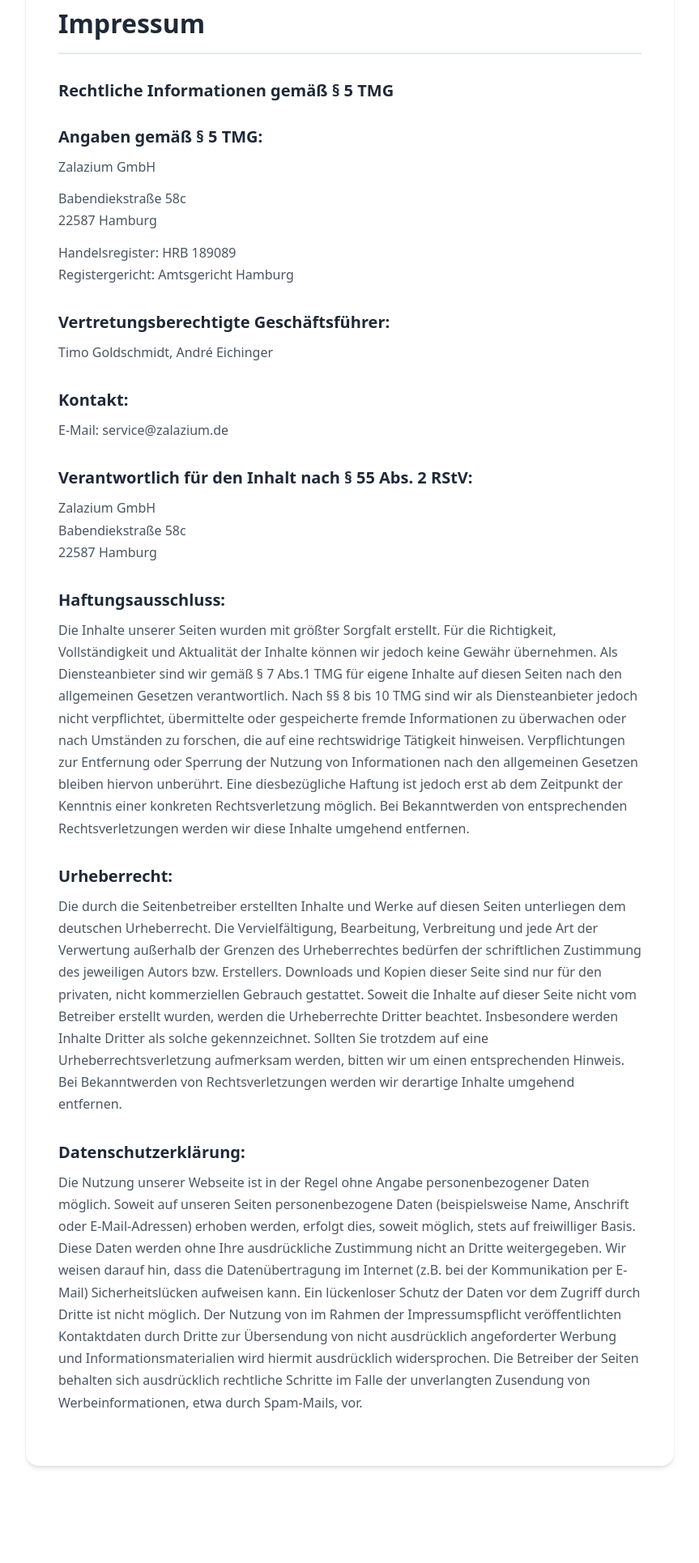
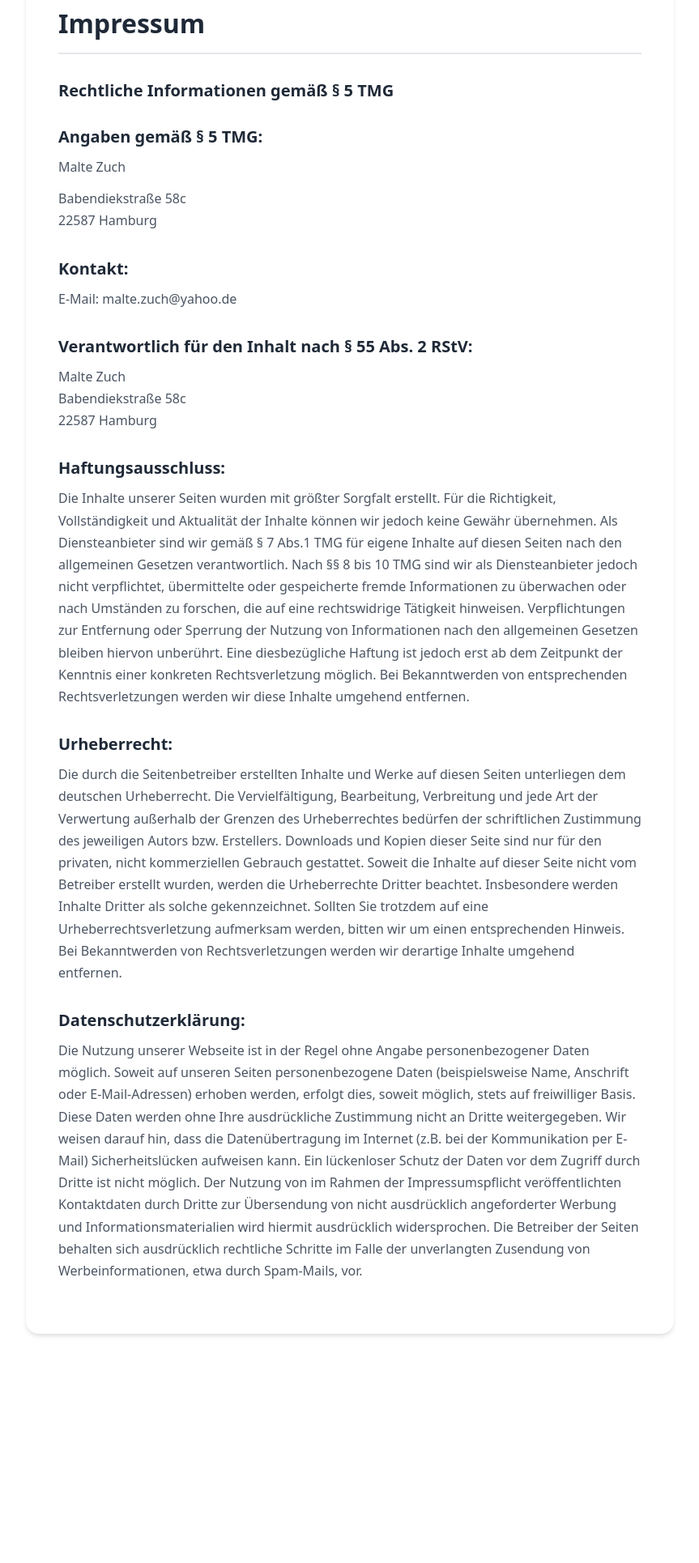
Before and after one commit to plaxtoris/zauberohren, a FastAPI app: page /impressum in a window 1280 px wide. Shown: the part 135-2065 px from the top of the page at 81% size, without its empty margins (208-1071 px from the left). After the commit the page ends 1785 px from the top, so only its background shows below. Run offline with FastAPI, Linux system fonts and the light colour scheme.

Commit message:
impressum

```diff
--- a/src/templates/impressum.html
+++ b/src/templates/impressum.html
@@ -40,31 +40,22 @@
 
             <section>
                 <h3>Angaben gemäß § 5 TMG:</h3>
-                <p>Zalazium GmbH</p>
+                <p>Malte Zuch</p>
                 <p>
                     Babendiekstraße 58c<br>
                     22587 Hamburg
                 </p>
-                <p>
-                    Handelsregister: HRB 189089<br>
-                    Registergericht: Amtsgericht Hamburg
-                </p>
-            </section>
-
-            <section>
-                <h3>Vertretungsberechtigte Geschäftsführer:</h3>
-                <p>Timo Goldschmidt, André Eichinger</p>
             </section>
 
             <section>
                 <h3>Kontakt:</h3>
-                <p>E-Mail: service@zalazium.de</p>
+                <p>E-Mail: malte.zuch@yahoo.de</p>
             </section>
 
             <section>
                 <h3>Verantwortlich für den Inhalt nach § 55 Abs. 2 RStV:</h3>
                 <p>
-                    Zalazium GmbH<br>
+                    Malte Zuch<br>
                     Babendiekstraße 58c<br>
                     22587 Hamburg
                 </p>
```
